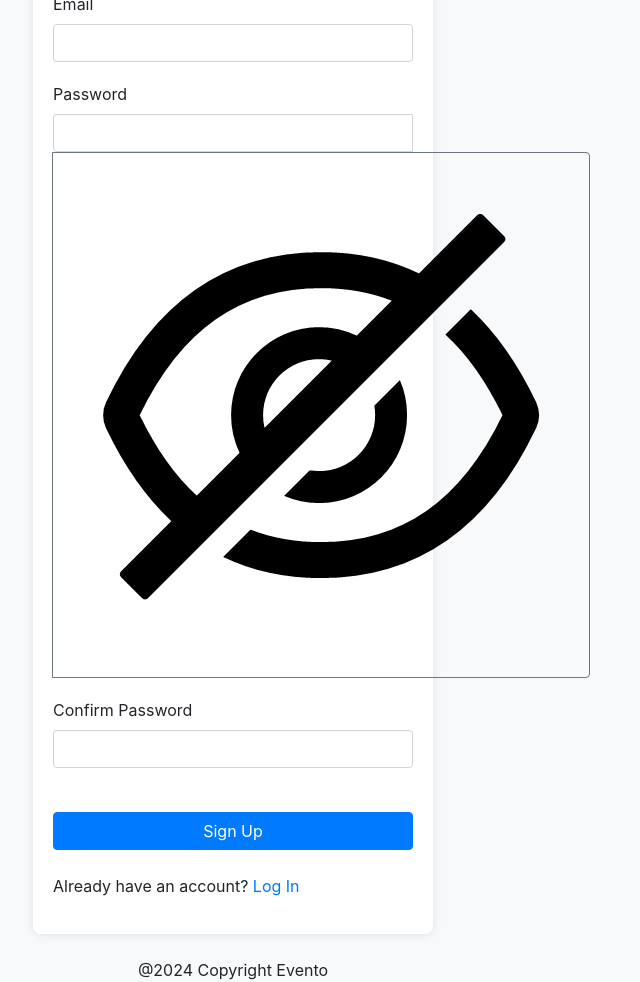
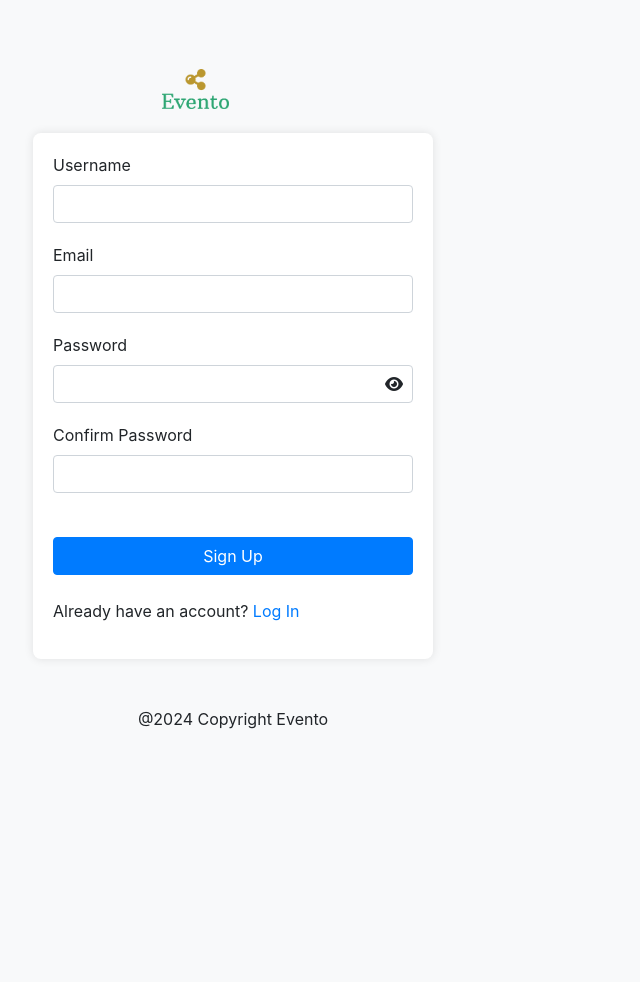
Before and after one commit to BibekRai44/Evento, a Flask app: page /register in a window 1280 px wide. Shown: the whole page, without its empty margins (407-1047 px from the left). After the commit the page ends 729 px from the top, so only its background shows below. Run offline with Flask 3, Linux system fonts and the light colour scheme; some libraries are stand-ins or nearby versions.

Commit message:
fa-eye and fa-eye-slash added for password field

```diff
--- a/templates/register.html
+++ b/templates/register.html
@@ -11,6 +11,7 @@
     <!-- Bootstrap CSS -->
     <link rel="stylesheet" href="https://cdn.jsdelivr.net/npm/bootstrap@4.3.1/dist/css/bootstrap.min.css" integrity="sha384-ggOyR0iXCbMQv3Xipma34MD+dH/1fQ784/j6cY/iJTQUOhcWr7x9JvoRxT2MZw1T" crossorigin="anonymous">
     <script src="https://ajax.googleapis.com/ajax/libs/jquery/3.5.1/jquery.min.js"></script>
+    <link rel="stylesheet" href="https://cdnjs.cloudflare.com/ajax/libs/font-awesome/6.5.1/css/all.min.css">
     <title>Register</title>
     <style>
         .logo {
@@ -57,6 +58,40 @@
             justify-content: center;
             height: 100vh;
         }
+        .fa-eye {
+            position: absolute;
+            right: 10px;
+            top: 10px;
+            cursor: pointer;
+
+        }
+        .password-input {
+
+        display: block;
+        width: 100%;
+        height: calc(1.5em + 0.75rem + 2px);
+        padding: 0.375rem 0.75rem;
+        font-size: 1rem;
+        font-weight: 400;
+        line-height: 1.5;
+        color: #495057;
+        background-color: #fff;
+        background-clip: padding-box;
+        border: 1px solid #ced4da;
+        border-radius: 0.25rem;
+        transition: border-color 0.15s ease-in-out, box-shadow 0.15s ease-in-out;
+        }
+        input-group {
+        position: relative;
+        }
+
+        #togglepassword {
+            position: absolute;
+            right: 10px;
+            top: 50%;
+            transform: translateY(-50%);
+            cursor: pointer;
+        }
     </style>
 </head>
 
@@ -82,12 +117,9 @@
                 <div class="form-group">
                     <label for="password">Password</label>
                     <div class="input-group">
-                        <input id="password" type="password" class="form-control" name="password">
-                        <div class="input-group-append">
-                            <button class="btn btn-outline-secondary" type="button" id="togglePassword">
-                                <img src="static/logo/eye-close-icon.png" alt="Hide Password">
-                            </button>
-                        </div>
+                        <input id="password" type="password" class="password-input"  name="password">
+                        <i id="togglepassword" class="fa fa-eye password-icon"></i>
+
                     </div>
                     <div id="passwordAlert" style="display: none; color: red;"></div>
                     {% for error in form.password.errors %}
@@ -168,6 +200,27 @@
         }
     });
     </script>
+
+    <br>
+    <script>
+        const togglepassword = document.querySelector('#togglepassword');
+        const password = document.querySelector('#password');
+
+        togglepassword.addEventListener('click', function(e) {
+            const type = password.getAttribute('type') === 'password' ? 'text' : 'password';
+            password.setAttribute('type', type);
+
+
+            if (type === 'password') {
+                togglepassword.classList.add('fa-eye-slash');
+                togglepassword.classList.remove('fa-eye');
+            } else {
+                togglepassword.classList.remove('fa-eye-slash');
+                togglepassword.classList.add('fa-eye');
+            }
+        });
+    </script>
+
     <br>
     <footer style="text-align: center;">@2024 Copyright Evento</footer>
 </body>
```
